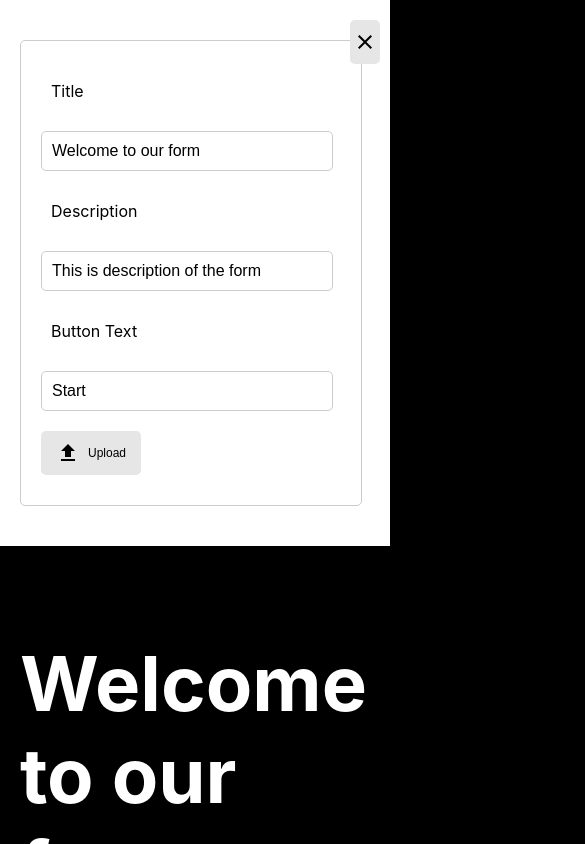
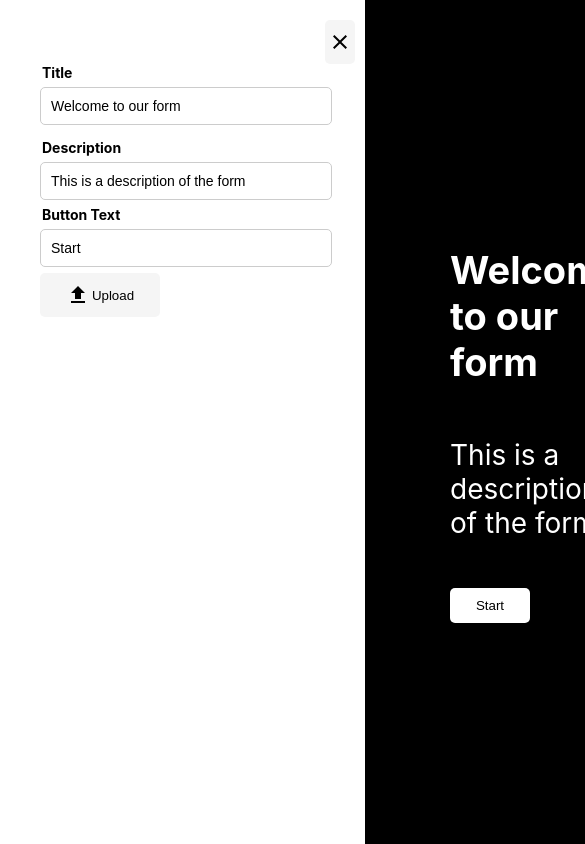
Before and after one commit to supuni97/buildform-replication, a React (Create React App) app: page / in a window 390 px wide. Both pictures are taken after a click on the button "Welcome Screen". Shown: the top 844 px of the page, 585 px wide, since content can reach past the window. Built offline with nearby package versions, Linux system fonts and the light colour scheme.

Commit message:
Added email field

```diff
--- a/src/components/Welcome.css
+++ b/src/components/Welcome.css
@@ -1,8 +1,3 @@
-body {
-    background-color: black;
-    color: white;
-  }
-
 .welcome-container {
     display: flex;
     flex-direction: row;
@@ -10,20 +5,22 @@ body {
     font-size: 38px;
     border: none;
     color: #ffffff;
-    width: 100%;
     height: 100vh;
-    box-sizing: border-box;
+}
+
+body {
+    background-color: black;
+    color: white;
 }
 
 .modal {
     background-color: #ffffff;
     color: #000;
     padding: 20px;
-    border:none;
+    border: none;
     width: 365px;
-    max-width: 100%;
     margin-right: 20px;
-    position: relative;
+    position: fixed;
     display: flex;
     flex-direction: column;
     box-sizing: border-box;
@@ -42,17 +39,10 @@ body {
     margin-bottom: 10px;
     padding: 10px;
     border: none;
-    background-color: #e6e6e6;
-    font-size:12px;
-    color: rgb(0, 0, 0);
+    background-color: whitesmoke;
+    color: black;
     cursor: pointer;
     border-radius: 5px;
-  }
-
-  .button-group button:hover,
-  .welcome-screen button:hover,
-  .email-field button:hover {
-    background-color: #0056b3;
 }
 
 .welcome-screen,
@@ -60,12 +50,13 @@ body {
     display: flex;
     flex-direction: column;
     margin: 20px 0;
+    border: none;
 }
 
 input,
 textarea {
-    font-size: 16px;
-    margin: 10px 0;
+    font-size: 14px;
+    margin: 2px 0;
     padding: 10px;
     border: 1px solid #ccc;
     border-radius: 5px;
@@ -73,9 +64,10 @@ body {
 }
 
 label {
-    font-size: 16px;
-    margin: 10px 0;
-    padding: 10px;
+    font-size: 14px;
+    font-weight: bold;
+    margin: 2px 0;
+    padding: 2px;
     border: none;
     width: 100%;
 }
@@ -96,12 +88,21 @@ body {
 }
 
 .display-content {
-    flex: 1;
-    padding: 20px;
     display: flex;
     align-items: center;
-    margin-left: 20px;
-    box-sizing: border-box;
+    justify-content: center;
+    margin-left: 450px;
+    height: 100%;
+    transition: flex-direction 0.3s;
+}
+
+.display-content2{
+    display: flex;
+    align-items: center;
+    justify-content: center;
+    margin-left: 450px;
+    height: 100%;
+    transition: flex-direction 0.3s;
 }
 
 .content-text {
@@ -110,9 +111,30 @@ body {
     margin-right: 20px;
 }
 
+.content-text2 {
+    display: flex;
+    flex-direction: column;
+    margin-right: 20px;
+}
+
+.content-text h1 {
+    font-size: 38px;
+}
+
+.content-text p {
+    font-size: 28px;
+}
+
+.layout-button {
+    margin: 10px;
+    padding: 2px;
+    cursor: pointer;
+    border: none;
+    border-radius: 5px;
+}
+
 .display-content img {
-    max-width: 100%;
-    height: auto;
+    width: 90vh;
     margin-left: 20px;
 }
 
@@ -120,36 +142,24 @@ body {
     margin-top: 20px;
     padding: 10px 20px;
     border: none;
-    background-color: #ffffff;
-    color: rgb(0, 0, 0);
     cursor: pointer;
     border-radius: 5px;
     width: 80px;
-    transition: background-color 0.3s;
-  }
-
-  .display-content button:hover {
-    background-color: #0056b3;
+    background-color: white;
+    color: black;
 }
 
 .custom-file-upload {
     display: inline-flex;
     align-items: center;
     justify-content: center;
-    padding: 10px;
     cursor: pointer;
-    background-color: #007bff;
-    color: white;
-    border: none;
+    background-color: rgb(161, 28, 28);
+    color: black;
     border-radius: 5px;
-    margin-top: 10px;
     text-align: center;
-    transition: background-color 0.3s;
-    width: 100px;
-  }
-
-  .custom-file-upload:hover {
-    background-color: #0056b3;
+    width: 120px;
+    margin-top: 4px;
 }
 
 #fileInput {
@@ -157,15 +167,20 @@ body {
 }
 
 .upload-icon {
-    margin-right: 8px;
-    font-size: 20px;
+    margin-right: 2px;
+
+}
+
+.layout-icon {
+    margin-right: 2px;
+
 }
 
 .close-btn {
     padding: 5px;
     cursor: pointer;
-    background-color: #007bff;
-    color: white;
+    background-color: white;
+    color: black;
     border: none;
     border-radius: 5px;
     margin: 10px 0;
@@ -180,31 +195,62 @@ body {
     justify-content: center;
 }
 
-  .close-btn:hover {
-    background-color: #0056b3;
+.remove-image-btn {
+    padding: 2px;
+    cursor: pointer;
+    background-color: white;
+    color: black;
+    border: none;
+    border-radius: 5px;
+    margin-top: 10px;
+    text-align: center;
+    width: 120px;
 }
 
-  @media (max-width: 768px) {
-    .welcome-container {
-      flex-direction: column;
-      align-items: stretch;
+
+
+.modal-image {
+    width: 100px;
+    height: auto;
 }
 
-    .modal {
-      width: 100%;
-      height: auto;
-      margin-right: 0;
-      margin-bottom: 20px;
+.save-btn {
+    background-color: black;
+    color: white;
+    border: none;
+    padding: 10px;
+    cursor: pointer;
+    border-radius: 5px;
+    margin: 2px;
+    width: 130px;
 }
 
-    .display-content {
-      margin-left: 0;
-      flex-direction: column;
-      align-items: stretch;
+.save-btn:hover {
+    background-color: rgb(113, 113, 113);
 }
 
-    .display-content img {
-      width: 100%;
-      margin-left: 0;
+.discard-btn:hover {
+    background-color: #f8dccc;
+    /* Optional: change background color on hover */
+}
+
+
+.discard-btn {
+    background-color: white;
+    color: rgb(240, 93, 93);
+    border: none;
+    padding: 10px;
+    cursor: pointer;
+    border-radius: 5px;
+    width: 130px;
+    margin-left: 10px;
+
+}
+
+
+
+@media (max-width: 768px) {
+    .display-content {
+        flex-direction: column;
     }
 }
--- a/src/components/Welcome.js
+++ b/src/components/Welcome.js
@@ -2,21 +2,40 @@ import React, { useState } from 'react';
 import './Welcome.css';
 import FileUploadIcon from '@mui/icons-material/FileUpload';
 import CloseIcon from '@mui/icons-material/Close';
+import AlignHorizontalLeftIcon from '@mui/icons-material/AlignHorizontalLeft';
+import SquareIcon from '@mui/icons-material/Square';
 
 const Welcome = () => {
   const [activeTab, setActiveTab] = useState(null);
   const [title, setTitle] = useState('Welcome to our form');
-  const [description, setDescription] = useState('This is description of the form');
+  const [description, setDescription] = useState('This is a description of the form');
   const [image, setImage] = useState(null);
   const [btntext, setBtntext] = useState('Start');
+  const [layout, setLayout] = useState('left');
+  const [email, setEmail] = useState('Enter your email');
+  const [contact, setContact] = useState('This will be used to contact you for next steps.');
+
 
   const handleImageUpload = (e) => {
     setImage(URL.createObjectURL(e.target.files[0]));
   };
 
-  const triggerFileUpload = (e) =>{
+  const triggerFileUpload = () => {
     document.getElementById('fileInput').click();
-  }
+  };
+
+  const handleRemoveImage = () => {
+    setImage(null);
+    document.getElementById('fileInput').value = null;
+  };
+
+  const handleLayoutLeft = () => {
+    setLayout('left');
+  };
+
+  const handleLayoutRight = () => {
+    setLayout('right');
+  };
 
   return (
     <div className="welcome-container">
@@ -37,24 +56,19 @@ const Welcome = () => {
               type="text"
               value={title}
               onChange={(e) => setTitle(e.target.value)}
-
             />
             <label>Description</label>
             <input
               value={description}
               onChange={(e) => setDescription(e.target.value)}
-
             />
             <label>Button Text</label>
             <input
               value={btntext}
               onChange={(e) => setBtntext(e.target.value)}
-
             />
-
             <button onClick={triggerFileUpload} className='custom-file-upload'>
-            <FileUploadIcon className='upload-icon'
-            />
+              <FileUploadIcon className='upload-icon' />
               Upload
             </button>
             <input
@@ -63,17 +77,44 @@ const Welcome = () => {
               style={{ display: 'none' }}
               onChange={handleImageUpload}
             />
+            {image && <img src={image} alt="Uploaded"  className="modal-image" />}
+            {image && (
+              <div>
+                <button onClick={handleRemoveImage} className='remove-image-btn'>Remove Image</button>
+                <label>Placement</label>
+                <button onClick={handleLayoutLeft} className='layout-button'>
+                  <AlignHorizontalLeftIcon className='layout-icon' />
+                  <SquareIcon className='layout-icon'/>
+                </button>
+                <button onClick={handleLayoutRight} className='layout-button'>
+                  <SquareIcon className='layout-icon'/>
+                  <AlignHorizontalLeftIcon className='layout-icon' />
+                </button>
+              </div>
+            )}
           </div>
         )}
         {activeTab === 'email' && (
           <div className="email-field">
-            <button onClick={() => setActiveTab(null)}>Back</button>
-            <h1>Email Field</h1>
-            {/* Add your EmailField component or similar code here */}
+            <button className='close-btn' onClick={() => setActiveTab(null)}>
+              <CloseIcon />
+            </button>
+            <label>Title</label>
+            <input
+              type="text"
+              value={email}
+              onChange={(e) => setEmail(e.target.value)}
+            />
+            <label>Description</label>
+            <input
+              value={contact}
+              onChange={(e) => setContact(e.target.value)}
+            />
           </div>
         )}
       </div>
-      <div className="display-content">
+      {activeTab === 'welcome' && (
+        <div className="display-content" style={{ flexDirection: layout === 'left' ? 'row' : 'column' }}>
           <div className='content-text'>
             <h1>{title}</h1>
             <p>{description}</p>
@@ -81,6 +122,16 @@ const Welcome = () => {
           </div>
           {image && <img src={image} alt="Uploaded" />}
         </div>
+      )}
+      {activeTab === 'email' && (
+        <div className="display-content2">
+          <div className='content-text'>
+            <h1>{email}</h1>
+            <p>{contact}</p>
+
+          </div>
+        </div>
+      )}
     </div>
   );
 };
```
Lines whose indentation alone changed are shown as unchanged.
